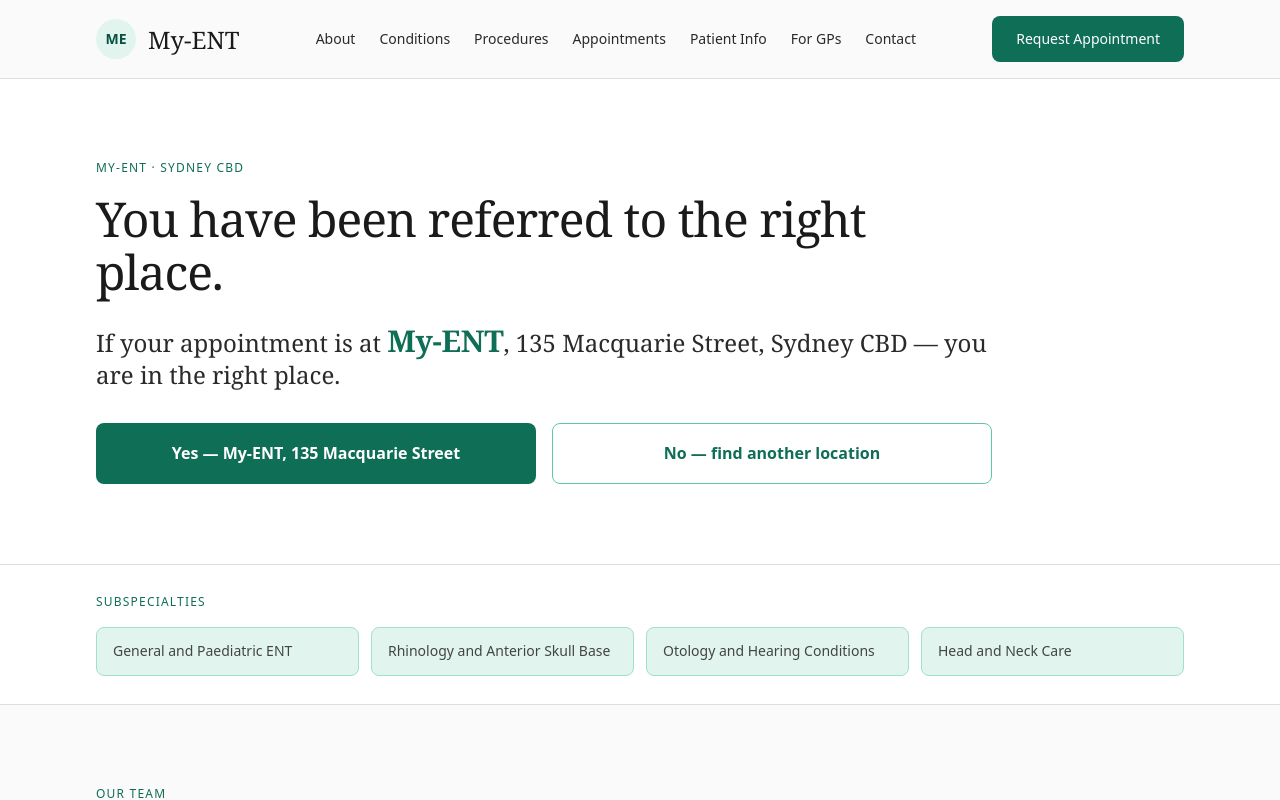
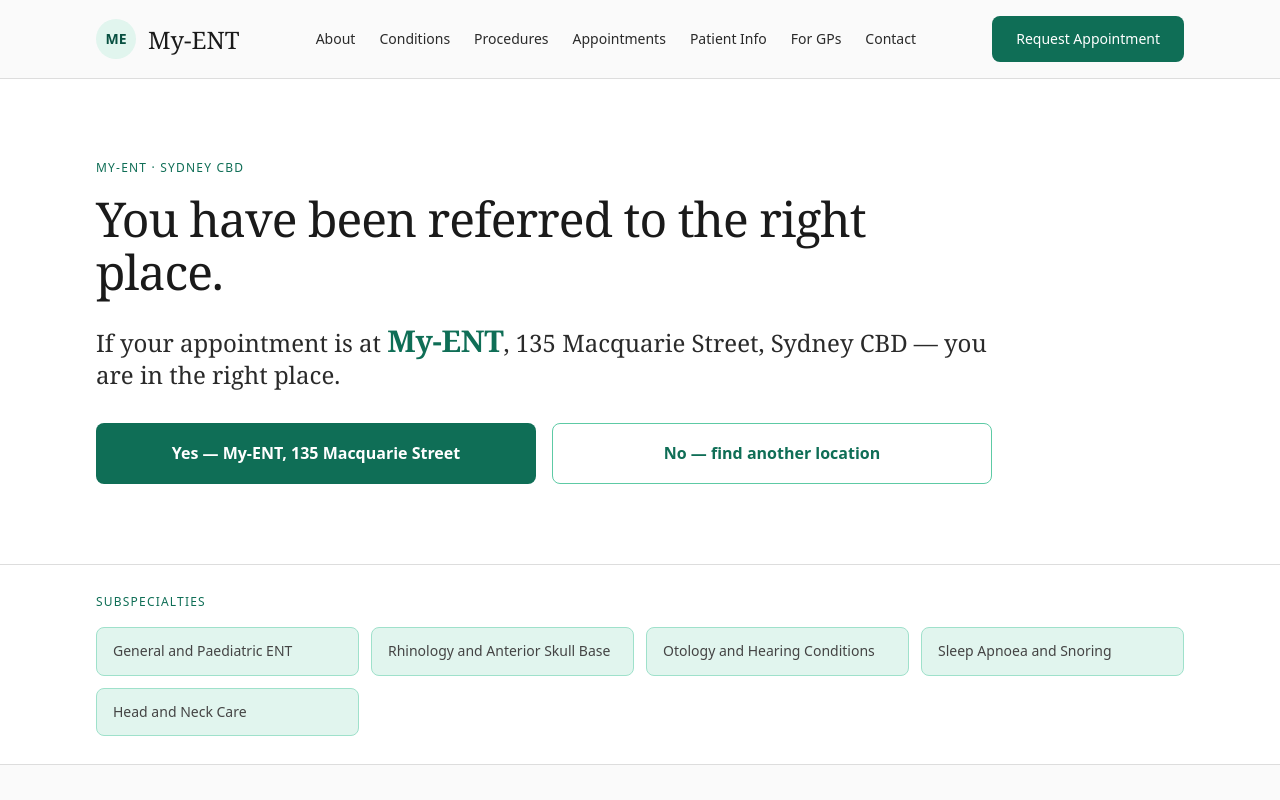
Before and after one commit to Mildmilo/my-ent, a Next.js app: page / in a window 1280 px wide. Shown: the top 800 px of the page. Built offline with nearby package versions, Linux system fonts and the light colour scheme.

Commit message:
Add Sleep Apnoea and Snoring to homepage subspecialty strip

```diff
--- a/src/app/page.tsx
+++ b/src/app/page.tsx
@@ -26,6 +26,7 @@
   'General and Paediatric ENT',
   'Rhinology and Anterior Skull Base',
   'Otology and Hearing Conditions',
+  'Sleep Apnoea and Snoring',
   'Head and Neck Care',
 ]
 
```
Also changed, not shown: 1 other file (tests, documents, lock files or other folders).
